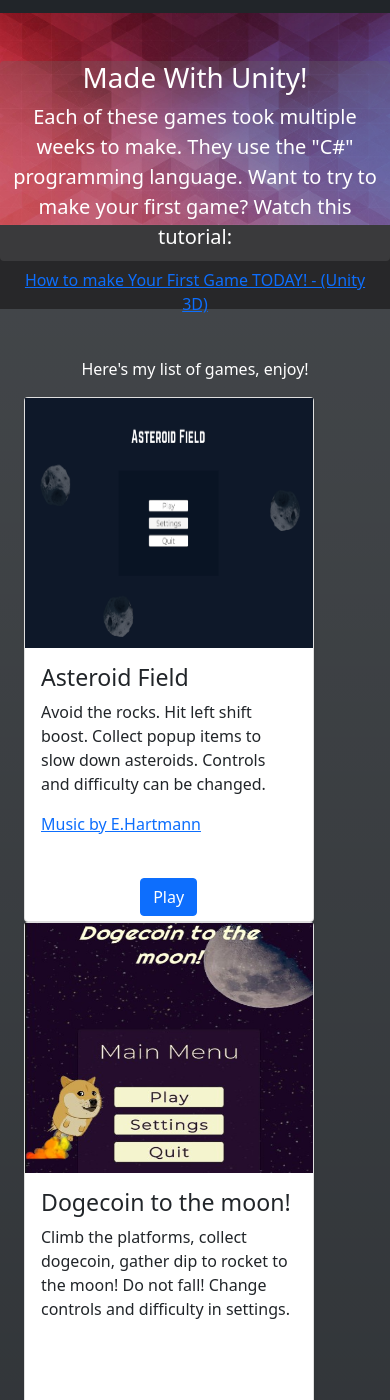
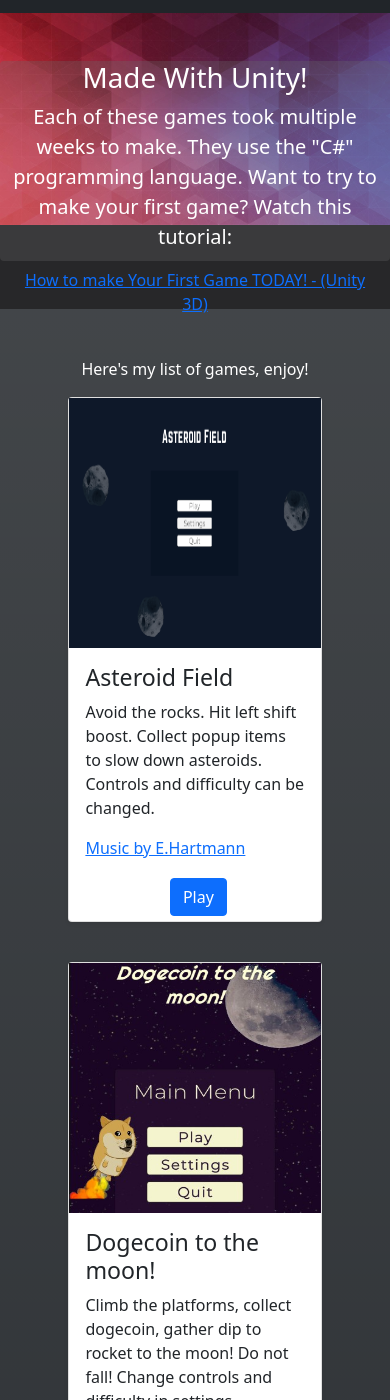
Before and after one commit to jpena208/games-showcase, a plain HTML site: page index.html in a window 390 px wide. Shown: the part 137-1537 px from the top of the page. Drawn offline with nearby package versions, Linux system fonts and the light colour scheme.

Commit message:
Fixed cards display with different screen sizes

```diff
--- a/index.html
+++ b/index.html
@@ -34,6 +34,8 @@
       </div>
     </section>
 
+    <div id="result"></div>
+
     <!-- Row of games -->
     <div class="games-list container-fluid bg-dark bg-gradient pt-5 pb-3">
       <div class="text-white text-center fs-6">
@@ -42,7 +44,7 @@
 
       <div class="container pt-3 pb-5 ">
         <div class="row">
-          <div class="col-sm-3">
+          <div class="item col-sm-3">
             <div class="card shadow-sm">
               <img src="Assets/Images/AsteroidField.png" height="250">
               <div class="card-body">
@@ -54,7 +56,7 @@
             </div>
           </div>
 
-          <div class="col-sm-3">
+          <div class="item col-sm-3">
             <div class="card shadow-sm">
               <img src="Assets/Images/dogecoin.jpg" height="250">
               <div class="card-body">
@@ -65,7 +67,7 @@
             </div>
           </div>
 
-          <div class="col-sm-3">
+          <div class="item col-sm-3">
             <div class="card shadow-sm">
               <img src="Assets/Images/coming-soon.jpg" height="250">
               <div class="card-body">
@@ -76,7 +78,7 @@
             </div>
           </div>
 
-          <div class="col-sm-3">
+          <div class="item col-sm-3">
             <div class="card shadow-sm">
               <img src="Assets/Images/coming-soon.jpg" height="250">
               <div class="card-body">
--- a/index.js
+++ b/index.js
@@ -42,6 +42,28 @@
 
 //     });
 // });
+function displayWindowSize(){
+    // Get width and height of the window excluding scrollbars
+    var w = document.documentElement.clientWidth;
+    var h = document.documentElement.clientHeight;
+
+    // Display result inside a div element
+    if(w <= 1200){
+        $(".item").removeClass("col-sm-3");
+        $(".item").addClass("spacerthing d-flex justify-content-center");
+    } else {
+        $(".item").addClass("col-sm-3");
+        $(".item").removeClass("")
+    }
+
+    // document.getElementById("result").innerHTML = "Width: " + w + ", " + "Height: " + h;
+}
+
+// Attaching the event listener function to window's resize event
+window.addEventListener("resize", displayWindowSize);
+
+// Calling the function for the first time
+displayWindowSize();
 
 // Asteroid Field button
 $(function () {
--- a/style.css
+++ b/style.css
@@ -30,9 +30,7 @@
   height: 525px;
   max-height: 525px;
 
-  min-width: 270px;
-  width: 290px;
-  max-width: 290px;
+  width: 30vmax;
 }
 
 .play{
@@ -40,3 +38,7 @@
   bottom: 1%;
   left: 40%;
 }
+
+.spacerthing{
+  padding-bottom: 40px;
+}
```
